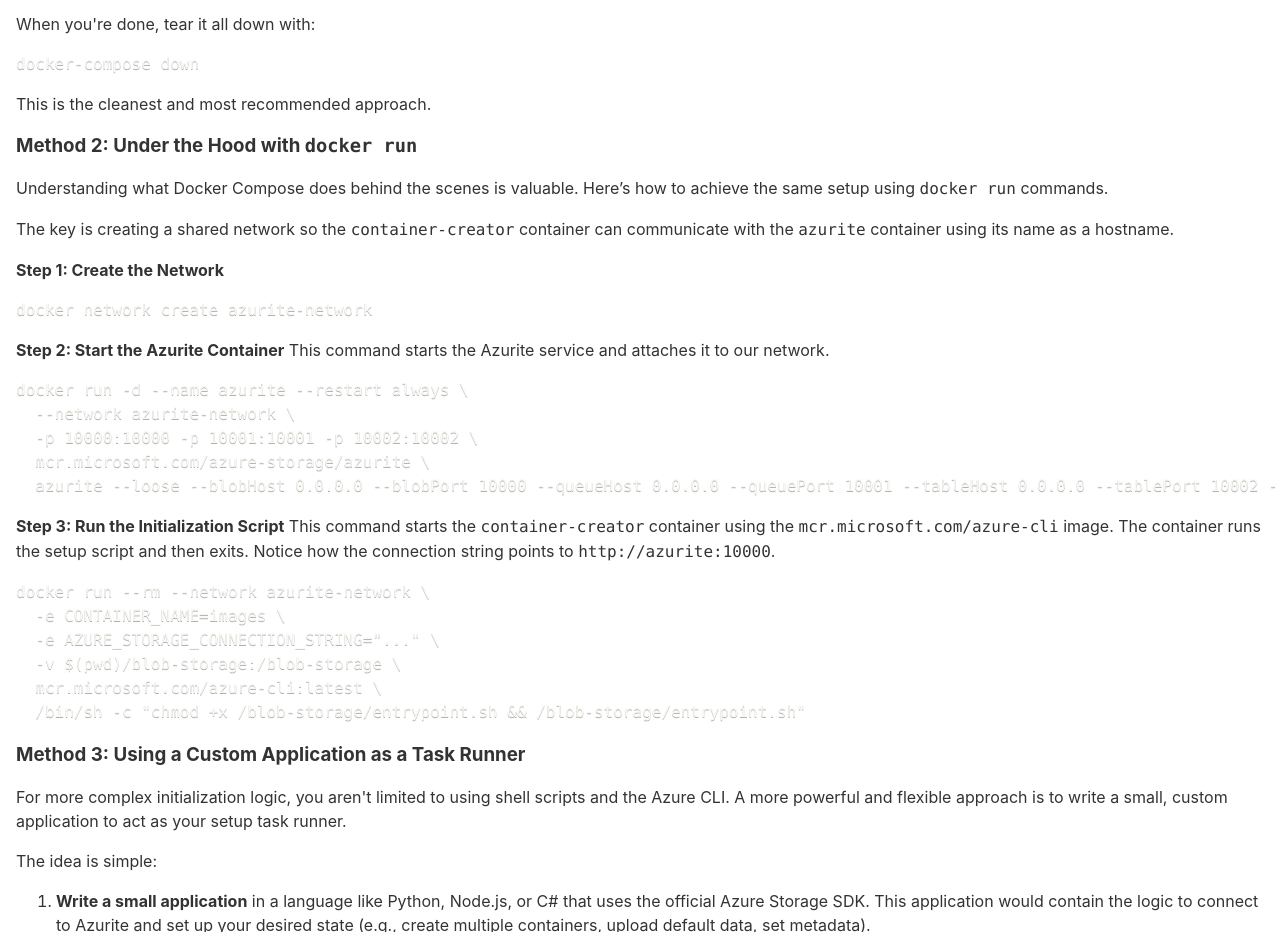
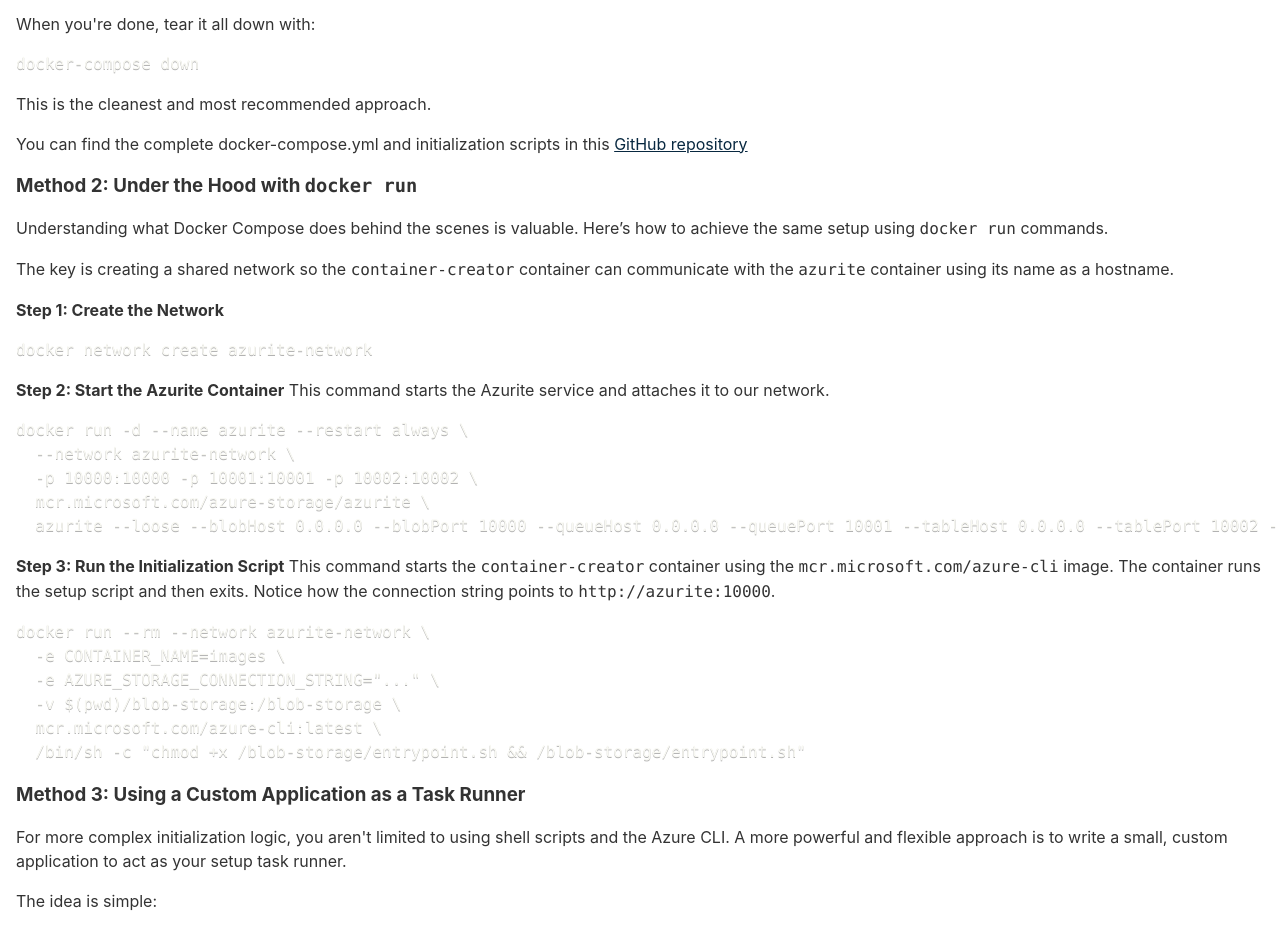
Before and after one commit to olehrechukh/personal-blog, an Eleventy site: page content/blog/azurite-default-state/azurite-default-state.md in a window 1280 px wide. Shown: the part 2420-3352 px from the top of the page. Built offline with nearby package versions, Linux system fonts and the light colour scheme; Eleventy itself is replaced by a stand-in of ours; code samples lack their colours; files that its build step writes are made by us from their sources; files whose address does not match are found by name.

Commit message:
Add link to GitHub repository for docker-compose.yml and initialization scripts in Azurite guide

````diff
--- a/content/blog/azurite-default-state/azurite-default-state.md
+++ b/content/blog/azurite-default-state/azurite-default-state.md
@@ -81,6 +81,8 @@ docker-compose down
 ```
 
 This is the cleanest and most recommended approach.
+
+You can find the complete docker-compose.yml and initialization scripts in this [GitHub repository](https://github.com/olehrechukh/azurite-container)
 
 ### Method 2: Under the Hood with `docker run`
 
````
